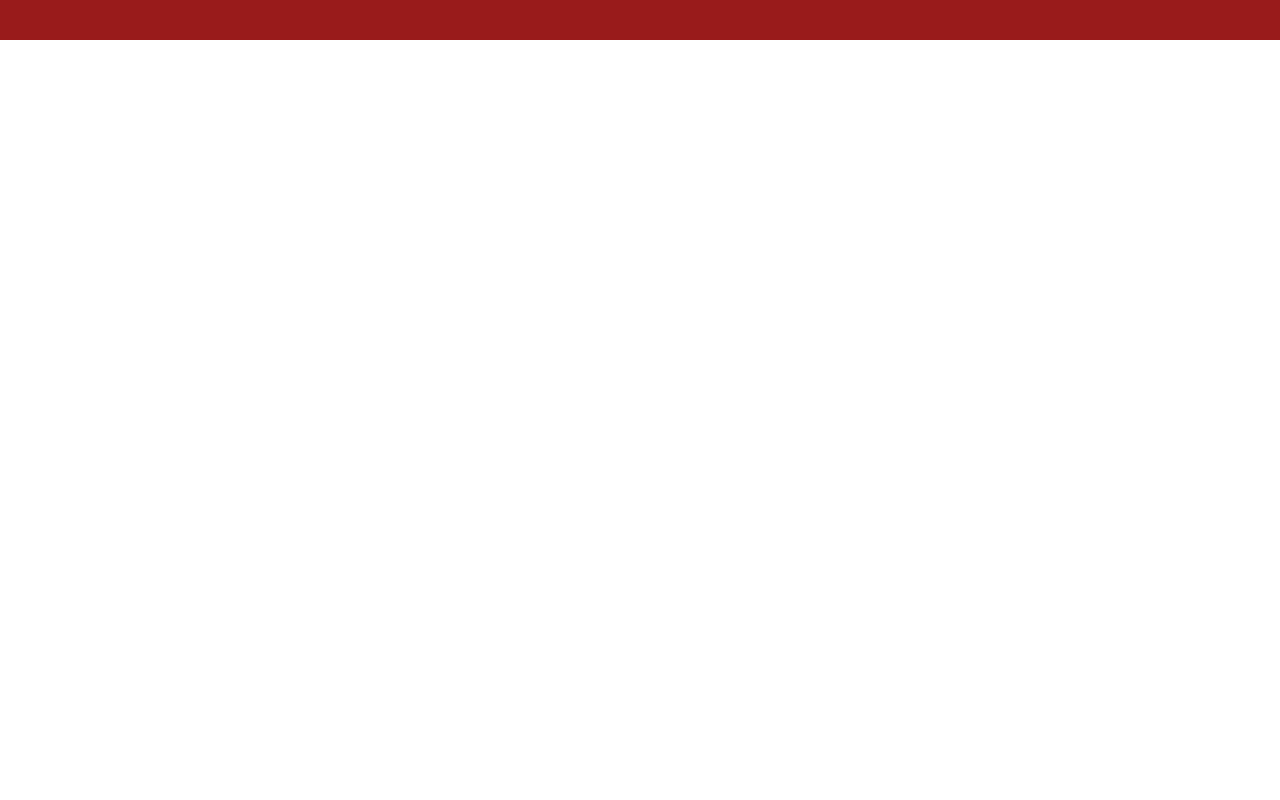
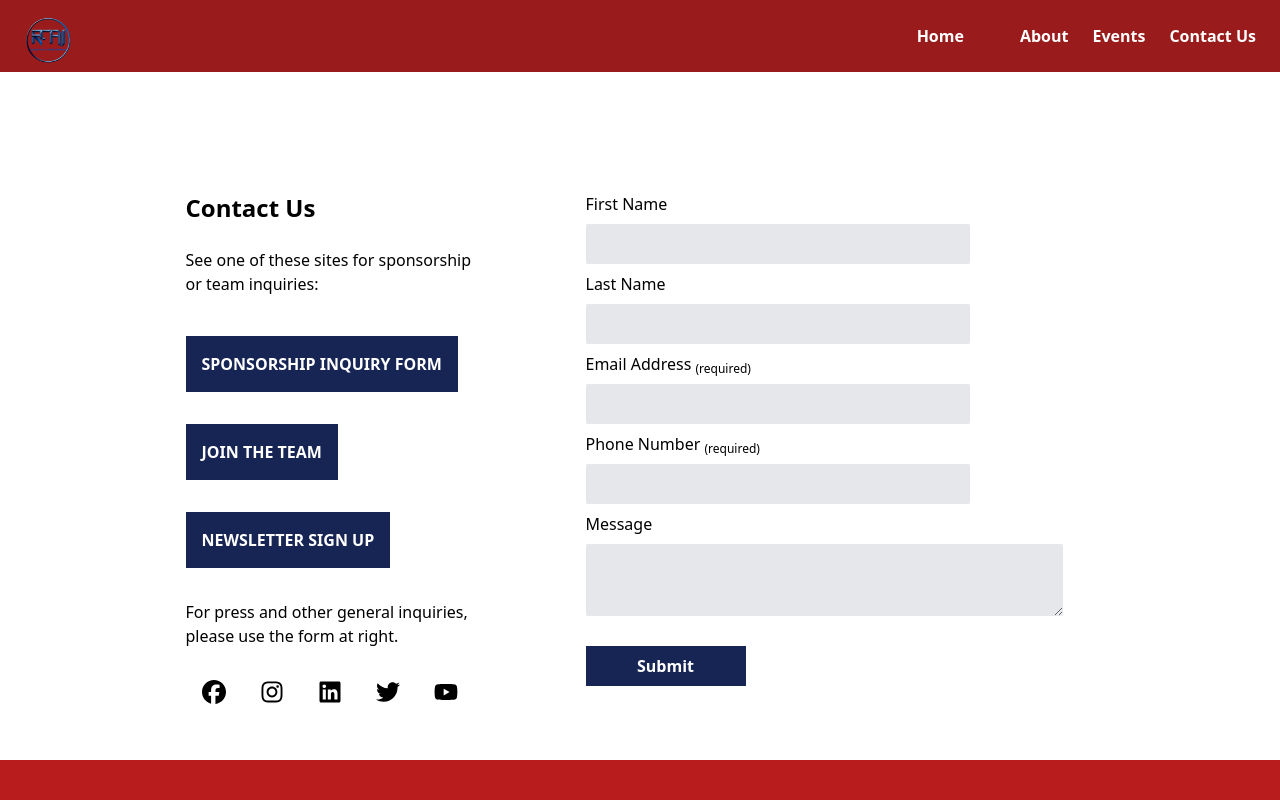
Before and after one commit to Sannya-Wasim/SMT_Webcoders, a React (Create React App) app: page /contact in a window 1280 px wide. Before the commit this address had no page. Shown: the top 800 px of the page. Built offline with nearby package versions, Linux system fonts and the light colour scheme.

Commit message:
Contact page added

```diff
--- a/package.json
+++ b/package.json
@@ -3,6 +3,8 @@
   "version": "0.1.0",
   "private": true,
   "dependencies": {
+    "@fortawesome/free-brands-svg-icons": "^6.4.0",
+    "@fortawesome/react-fontawesome": "^0.2.0",
     "@testing-library/jest-dom": "^5.16.5",
     "@testing-library/react": "^13.4.0",
     "@testing-library/user-event": "^13.5.0",
--- a/src/App.js
+++ b/src/App.js
@@ -2,6 +2,7 @@ import './App.css';
 import {Routes, Route} from 'react-router-dom'
 import Home from './components/Home.jsx'
 import About from './components/About.jsx'
+import Contact from './components/Contact.jsx'
 
 function App() {
   return (
@@ -9,6 +10,7 @@ function App() {
       <Routes>
         <Route path="/" element={<Home />} />
         <Route path="/about" element={<About />} />
+        <Route path="/contact" element={<Contact />} />
       </Routes>
       <div className="h-10 bg-red-800"></div>
     </div>
--- /dev/null
+++ b/src/components/Contact.jsx
@@ -0,0 +1,127 @@
+import React, { useState } from "react";
+import Navbar from "./Navbar";
+import Footer from "./Footer";
+import { FontAwesomeIcon } from "@fortawesome/react-fontawesome";
+import {
+  faFacebook,
+  faInstagram,
+  faLinkedin,
+  faTwitter,
+  faYoutube,
+} from "@fortawesome/free-brands-svg-icons";
+import { useNavigate } from "react-router-dom";
+
+const Contact = () => {
+  const [firstName, setFirstName] = useState("");
+  const [lastName, setLastName] = useState("");
+  const [email, setEmail] = useState("");
+  const [phone, setPhone] = useState(0);
+  const [message, setMessage] = useState("");
+
+  const navigate = useNavigate();
+
+  const handleSubmit = () => {
+    const data = {
+      firstname: firstName,
+      lastName: lastName,
+      email: email,
+      phone: phone,
+      message: message,
+    };
+    navigate('/')
+  };
+
+  return (
+    <div>
+      <Navbar />
+      <div className="flex justify-center mt-20">
+        <div>
+          {/* left container */}
+          <div className="m-10 w-72">
+            <h3 className="font-bold text-2xl my-4">Contact Us</h3>
+            <p className="my-6">
+              See one of these sites for sponsorship or team inquiries:
+            </p>
+            <div className="items-center">
+              <button className="bg-blue-950 text-white p-4 font-bold my-4">
+                SPONSORSHIP INQUIRY FORM
+              </button>
+              <button className="bg-blue-950 text-white p-4 font-bold my-4">
+                JOIN THE TEAM
+              </button>
+              <button className="bg-blue-950 text-white p-4 font-bold my-4">
+                NEWSLETTER SIGN UP
+              </button>
+            </div>
+            <div>
+              <p className="my-4">
+                For press and other general inquiries, please use the form at
+                right.
+              </p>
+            </div>
+            <div className="flex justify-between my-4">
+              <FontAwesomeIcon icon={faFacebook} className="w-6 h-6 m-4" />
+              <FontAwesomeIcon icon={faInstagram} className="w-6 h-6 m-4" />
+              <FontAwesomeIcon icon={faLinkedin} className="w-6 h-6 m-4" />
+              <FontAwesomeIcon icon={faTwitter} className="w-6 h-6 m-4" />
+              <FontAwesomeIcon icon={faYoutube} className="w-6 h-6 m-4" />
+            </div>
+          </div>
+        </div>
+        {/* right container */}
+        <div className="m-10">
+          <form className="mx-8">
+            <h3>First Name</h3>
+            <input
+              type="text"
+              className="w-96 h-10 bg-gray-200 rounded-sm my-2"
+              onChange={(e) => setFirstName(e.target.value)}
+            />
+            <h3>Last Name</h3>
+            <input
+              type="text"
+              className="w-96 h-10 bg-gray-200 rounded-sm my-2"
+              onChange={(e) => setLastName(e.target.value)}
+            />
+
+            <h3>
+              Email Address <sub>(required)</sub>
+            </h3>
+            <input
+              type="text"
+              className="w-96 h-10 bg-gray-200 rounded-sm my-2"
+              onChange={(e) => setEmail(e.target.value)}
+            />
+            <h3>
+              Phone Number <sub>(required)</sub>
+            </h3>
+            <input
+              type="text"
+              className="w-96 h-10 bg-gray-200 rounded-sm my-2"
+              onChange={(e) => setPhone(e.target.value)}
+            />
+            <h3>Message</h3>
+            <textarea
+              name="message"
+              id="message"
+              cols="50"
+              rows="3"
+              className="bg-gray-200 rounded-sm my-2"
+              onChange={(e) => setMessage(e.target.value)}
+            ></textarea>
+            <br />
+            <button
+              className="my-4 bg-blue-950 text-white font-bold p-2 w-40 h-10 items-center"
+              onClick={handleSubmit()}
+            >
+              Submit
+            </button>
+          </form>
+        </div>
+      </div>
+      <Footer />
+    </div>
+  );
+};
+
+export default Contact;
--- a/src/components/Navbar.jsx
+++ b/src/components/Navbar.jsx
@@ -12,10 +12,10 @@ const Navbar = () => {
           </div>
           {/* Menu Items */}
           <div class="hidden md:flex space-x-6 text-right text-white">
-            <Link class="hover:text-darkGrayishBlue font-bold mx-8">Home</Link>
+            <Link class="hover:text-darkGrayishBlue font-bold mx-8" to='/'>Home</Link>
             <Link class="hover:text-darkGrayishBlue font-bold mx-8" to='/about'>About</Link>
             <Link class="hover:text-darkGrayishBlue font-bold mx-8">Events</Link>
-            <Link class="hover:text-darkGrayishBlue font-bold mx-8">Contact Us</Link>
+            <Link class="hover:text-darkGrayishBlue font-bold mx-8" to='/contact'>Contact Us</Link>
           </div>
 
           {/* Hamburger Icon*/}
```
Also changed, not shown: 1 other file (tests, documents, lock files or other folders).
